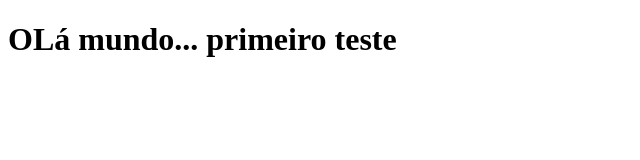
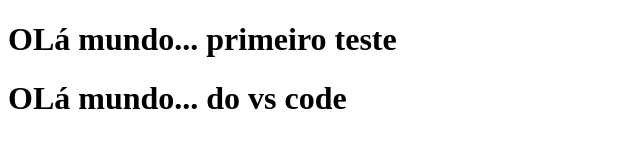
Before and after one commit to alanrene013/codes1, a plain HTML site: page index.html in a window 1280 px wide. Shown: the whole page, without its empty margins (0-640 px from the left). Drawn offline with Linux system fonts and the light colour scheme.

Commit message:
Update index.html

```diff
--- a/index.html
+++ b/index.html
@@ -8,5 +8,6 @@
 </head>
 <body>
     <h1>OLá mundo... primeiro teste</h1>
+    <h1>OLá mundo... do vs code</h1>
 </body>
 </html>
```
